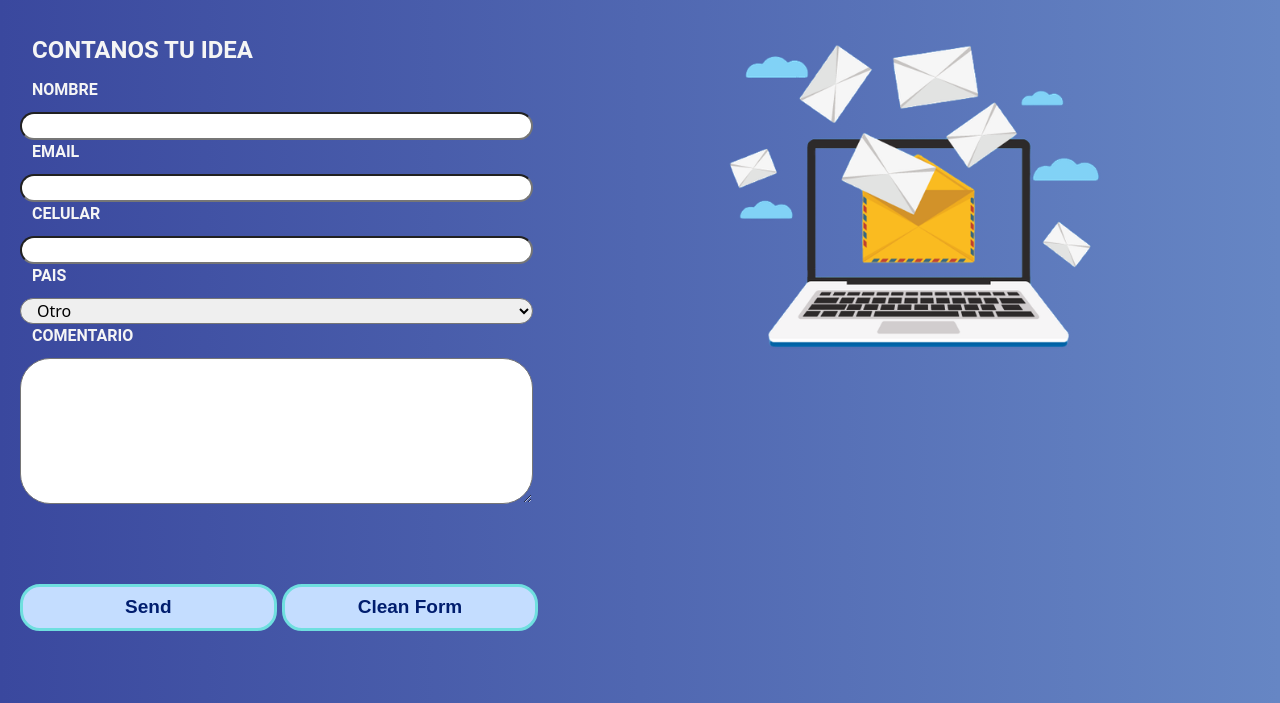
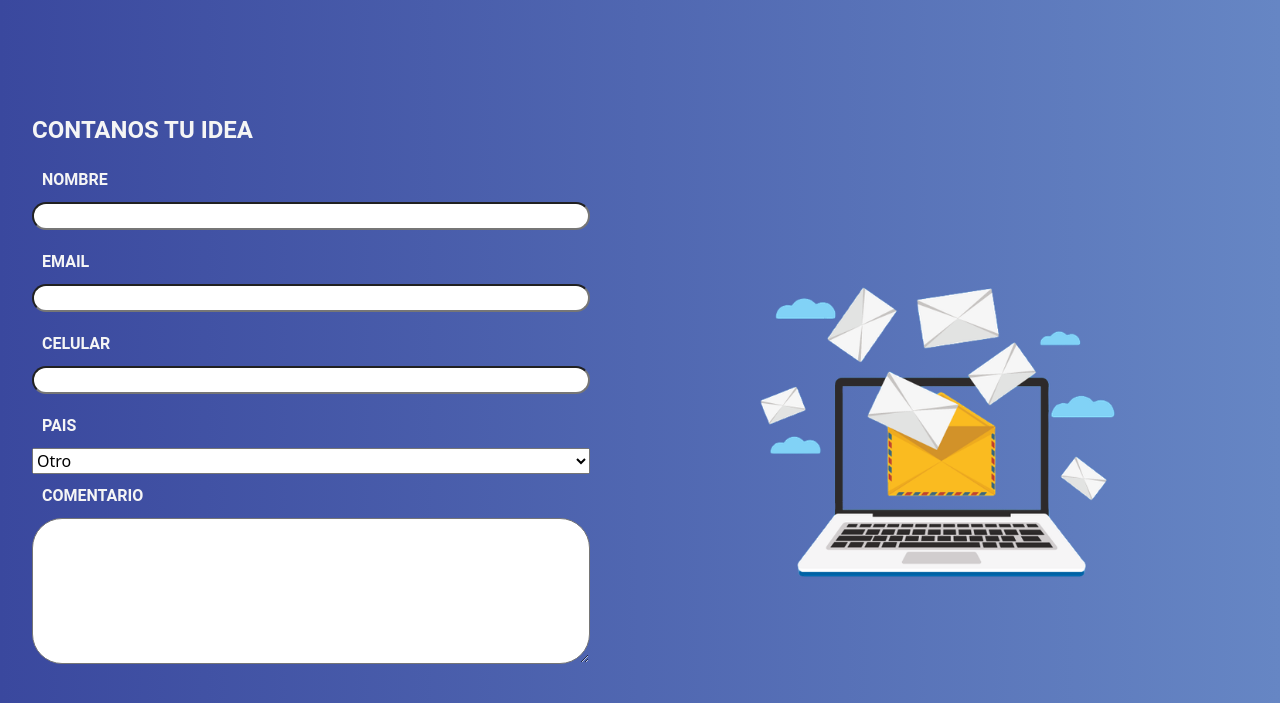
Before and after one commit to lpenza/WebPages-Penza, a plain HTML site: page pages/contact.html in a window 1280 px wide. Shown: the part 84-787 px from the top of the page. Drawn offline with nearby package versions, Linux system fonts and the light colour scheme.

Commit message:
imagen contacto centrada

```diff
--- a/css/main.css
+++ b/css/main.css
@@ -247,33 +247,41 @@ body .capa {
   .mainContact img {
     width: 80%; }
   .mainContact .contenedorContact {
-    margin-top: 6rem;
+    margin-top: 11rem;
     min-height: 100vh; }
     .mainContact .contenedorContact .container-fluid {
       margin-left: 20px;
       margin-top: 20px; }
+      .mainContact .contenedorContact .container-fluid .row {
+        width: 96vw; }
+        .mainContact .contenedorContact .container-fluid .row .form {
+          margin-right: 2rem; }
+          .mainContact .contenedorContact .container-fluid .row .form fieldset .formCamp {
+            display: flex;
+            flex-direction: column; }
         .mainContact .contenedorContact .container-fluid .row .formCamp input {
-        border-radius: 30px; }
-      .mainContact .contenedorContact .container-fluid .row .formCamp .selectPais {
-        border-radius: 30px; }
+          border-radius: 30px;
+          margin-bottom: 10px; }
         .mainContact .contenedorContact .container-fluid .row .formCamp textarea {
-        border-radius: 30px; }
+          border-radius: 30px;
+          margin-bottom: 10px; }
         .mainContact .contenedorContact .container-fluid .row .formCamp label {
+          position: relative;
+          left: 10px;
           color: whitesmoke;
           font-family: 'Roboto', sans-serif;
           font-weight: bold;
-        margin-bottom: 10px; }
+          margin-bottom: 10px;
+          margin-top: 10px; }
         .mainContact .contenedorContact .container-fluid .row legend {
           color: whitesmoke;
           font-family: 'Roboto', sans-serif;
           font-weight: bold;
           margin-bottom: 10px; }
         .mainContact .contenedorContact .container-fluid .row .formBotones {
-        margin-top: 40px;
-        margin-bottom: 2rem; }
+          display: flex;
+          margin-top: 2rem; }
           .mainContact .contenedorContact .container-fluid .row .formBotones input {
-          margin-top: 40px;
-          margin-right: 5px;
             background-color: #C4DDFF;
             border-radius: 20px;
             border: 3px solid #6fdfdf;
@@ -284,7 +292,9 @@ body .capa {
             font-size: 19px;
             font-weight: bold;
             padding: 6px 14px;
-          text-decoration: none; }
+            text-decoration: none;
+            width: 90vw;
+            margin-right: 0.5rem; }
 
 /* Hasta 320 */
 /* HOME */
--- a/pages/contact.html
+++ b/pages/contact.html
@@ -76,25 +76,25 @@
             <!-- Inicio Form -->
             <div class="container-fluid">
                 <div class="row">
-                    <div class="col-12 col-sm-12 col-lg-6">
-                        <form>
-                            <fieldset class="row">
-                                <legend class="formCamp col-6">CONTANOS TU IDEA</legend>
-                                <div class="formCamp row">
-                                    <label for="name" class="col-3">NOMBRE</label>
-                                    <input type="text" name="name" class=" col-10 col-sm-10 col-md-11 col-lg-10">
+                    <div class="col-12 col-sm-12 col-md-12 col-lg-6">
+                        <form class="form">
+                            <fieldset>
+                                <legend class="formCamp">CONTANOS TU IDEA</legend>
+                                <div class="formCamp">
+                                    <label for="name">NOMBRE</label>
+                                    <input type="text" name="name">
                                 </div>
-                                <div class="formCamp row">
-                                    <label for="email" class="col-3">EMAIL</label>
-                                    <input type="email" name="email" class="col-10 col-sm-10 col-md-11 col-lg-10">
+                                <div class="formCamp">
+                                    <label for="email">EMAIL</label>
+                                    <input type="email" name="email">
                                 </div>
-                                <div class="formCamp row">
-                                    <label for="number" class="col-3">CELULAR</label>
-                                    <input type="tel" name="number" class="col-10 col-sm-10 col-md-11 col-lg-10">
+                                <div class="formCamp">
+                                    <label for="number">CELULAR</label>
+                                    <input type="tel" name="number">
                                 </div>
-                                <div class="formCamp row">
-                                    <label for="country" class="col-3">PAIS</label>
-                                    <select name="country" class="col-10 selectPais col-sm-10 col-md-11 col-lg-10">
+                                <div class="formCamp">
+                                    <label for="country">PAIS</label>
+                                    <select name="country">
                                         <option value="pais">Otro</option>
                                         <option value="pais">Argentina</option>
                                         <option value="pais">Mexico</option>
@@ -103,21 +103,20 @@
                                         <option value="pais">Uruguay</option>
                                     </select>
                                 </div>
-                                <div class="formCamp row">
-                                    <label for="commentary" class="col-3">COMENTARIO</label>
-                                    <textarea name="Commentary" id="" cols="30" rows="6"
-                                        class="col-10 col-sm-10 col-md-11 col-lg-10"></textarea>
+                                <div class="formCamp">
+                                    <label for="commentary">COMENTARIO</label>
+                                    <textarea name="Commentary" id="" cols="30" rows="6"></textarea>
                                 </div>
-                                <div class="formBotones row">
-                                    <input type="submit" value="Send" class="col-sm-11 col-md-4 col-lg-5 col-xl-5">
-                                    <input type="reset" value="Clean Form" class="col-sm-11 col-md-7 col-lg-5 col-xl-5">
+                                <div class="formBotones">
+                                    <input type="submit" value="Send">
+                                    <input type="reset" value="Clean Form">
                                 </div>
                             </fieldset>
                         </form>
 
                     </div>
-                    <div class="col-lg-6">
-                        <img src="../img/sendEmail.png" alt="">
+                    <div class="col-lg-6 text-center align-self-center">
+                        <img src="../img/sendEmail.png" alt="" class="img-fluid">
                     </div>
                 </div>
             </div>
--- a/scss/pages/contact/_contact.scss
+++ b/scss/pages/contact/_contact.scss
@@ -5,28 +5,47 @@
 
     }
     .contenedorContact
-    {   margin-top: 6rem;
+    {   margin-top: 11rem;
         min-height: 100vh;
             .container-fluid{
                 margin-left: 20px;
                 margin-top: 20px;
                 .row {
+                    width: 96vw;
+                    .form{
+                        margin-right: 2rem;
+                        fieldset{
+                            .formCamp{
+                                display: flex;
+                                flex-direction: column;
+
+
+                            }
+
+
+                        }
+
+                    }
                     .formCamp {
                         input{
                             border-radius: 30px;
+                            margin-bottom: 10px;
 
                         }
-                        .selectPais{
-                            border-radius: 30px;
-                        }
+
+
                         textarea{
                             border-radius: 30px;
+                            margin-bottom: 10px;
                         }
                         label{
+                            position: relative;
+                            left: 10px;
                             color: whitesmoke;
                             font-family: 'Roboto', sans-serif;
                             font-weight: bold;
                             margin-bottom: 10px;
+                            margin-top: 10px;
                         }
 
                     }
@@ -37,11 +56,9 @@
                         margin-bottom: 10px;
                     }
                     .formBotones {
-                        margin-top: 40px;
-                        margin-bottom: 2rem;
+                        display: flex;
+                        margin-top: 2rem;
                         input {
-                            margin-top: 40px;
-                            margin-right: 5px;
                             background-color: #C4DDFF;
                             border-radius: 20px;
                             border: 3px solid #6fdfdf;
@@ -53,6 +70,8 @@
                             font-weight: bold;
                             padding: 6px 14px;
                             text-decoration: none;
+                            width:90vw;
+                            margin-right: 0.5rem;
 
                         }
                     }
```
Lines whose indentation alone changed are shown as unchanged.
